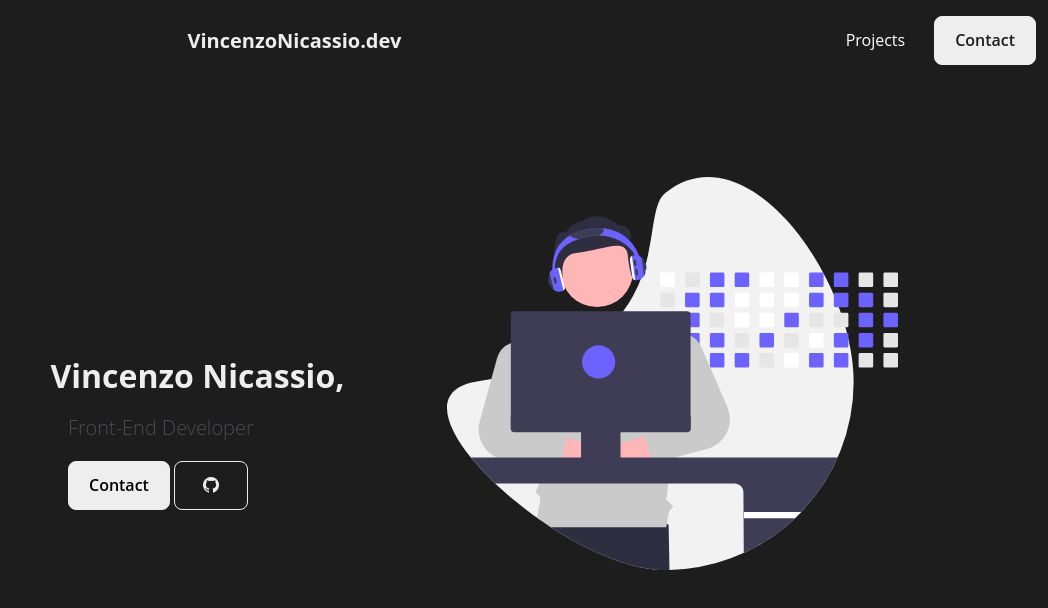
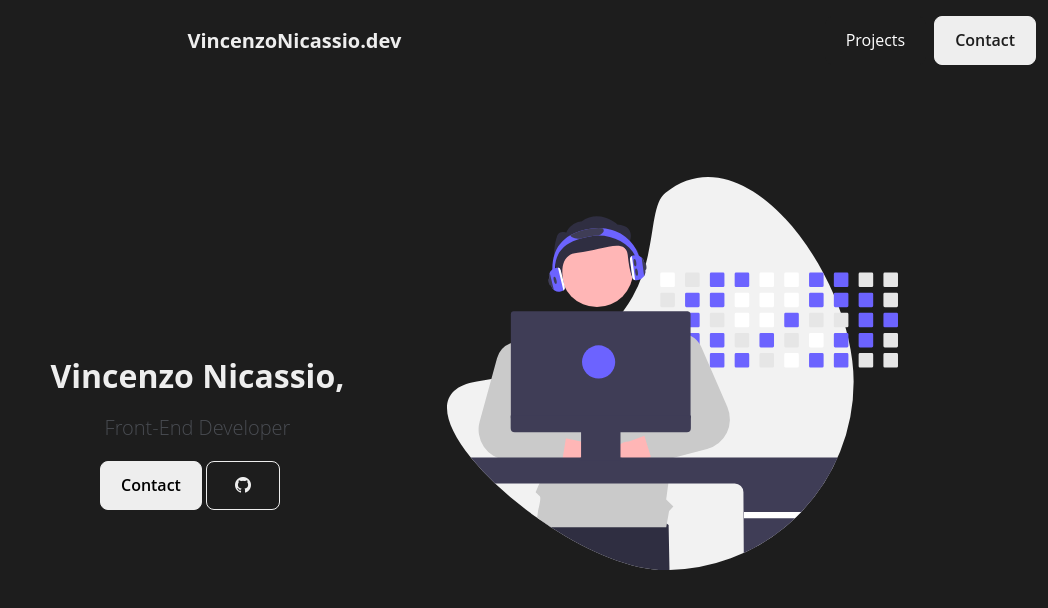
Before and after one commit to tiubarore/dev-portfolio, a website: page index.html in a window 1280 px wide. Shown: the top 608 px of the page, without its empty margins (232-1280 px from the left). Drawn offline with nearby package versions, Linux system fonts and the light colour scheme.

Commit message:
edited html

```diff
--- a/index.html
+++ b/index.html
@@ -10,7 +10,7 @@
       rel="stylesheet"
       href="https://cdn.jsdelivr.net/npm/bootstrap-icons@1.11.2/font/bootstrap-icons.min.css"
     />
-    <title>Bootstrap</title>
+    <title>Vincenzo Nicassios</title>
   </head>
   <body class="bg-dark overflow-hidden">
     <!-- Navbar -->
@@ -59,10 +59,10 @@
             <h1 class="fs-2 text-light mt-md-6 text-center">
               Vincenzo Nicassio,
             </h1>
-            <p class="lead ms-md-6 ms-7">Front-End Developer</p>
+            <p class="lead ms-ms-0 text-center">Front-End Developer</p>
             <a
               href="contact.html"
-              class="btn btn-light fw-semibold ms-md-6 mb-2 mb-md-0"
+              class="btn btn-light fw-semibold ms-md-7 mb-2 mb-md-0"
               >Contact</a
             >
             <a href="https://github.com/tiubarore" class="btn btn-outline-light"
```
